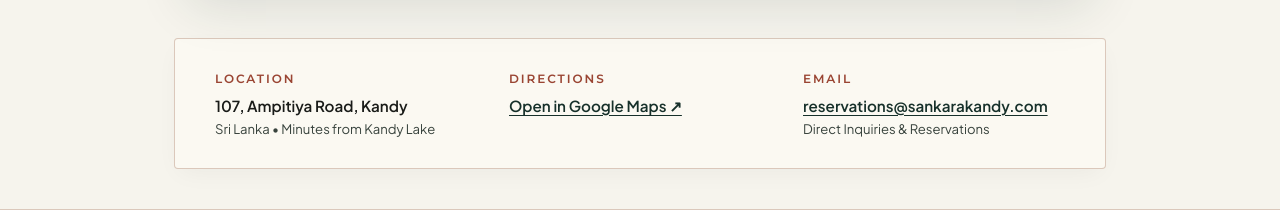
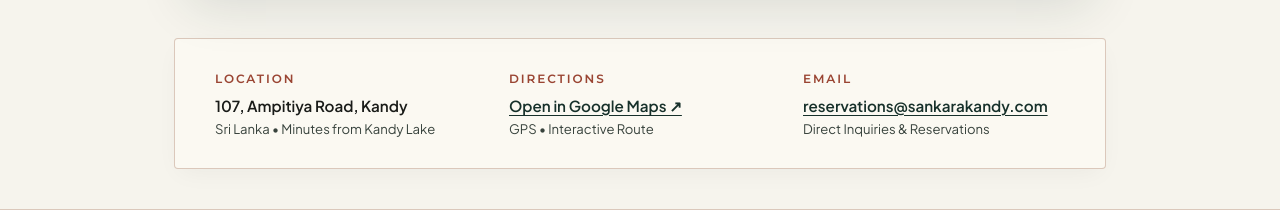
Before and after one commit to The-Code-Consortium/S-A-N-K-R-A-Coming-Soon, a website built with Vite: page index.html in a window 1280 px wide. Shown: the part 1067-1277 px from the top of the page. Built offline with nearby package versions, Linux system fonts and the light colour scheme.

Commit message:
Add GPS & Interactive Route sub-label to Directions column for visual balance

```diff
--- a/index.html
+++ b/index.html
@@ -169,6 +169,7 @@
                   Open in Google Maps &nearr;
                 </a>
               </span>
+              <span class="meta-sub">GPS &bull; Interactive Route</span>
             </div>
 
             <!-- Email Item -->
```
